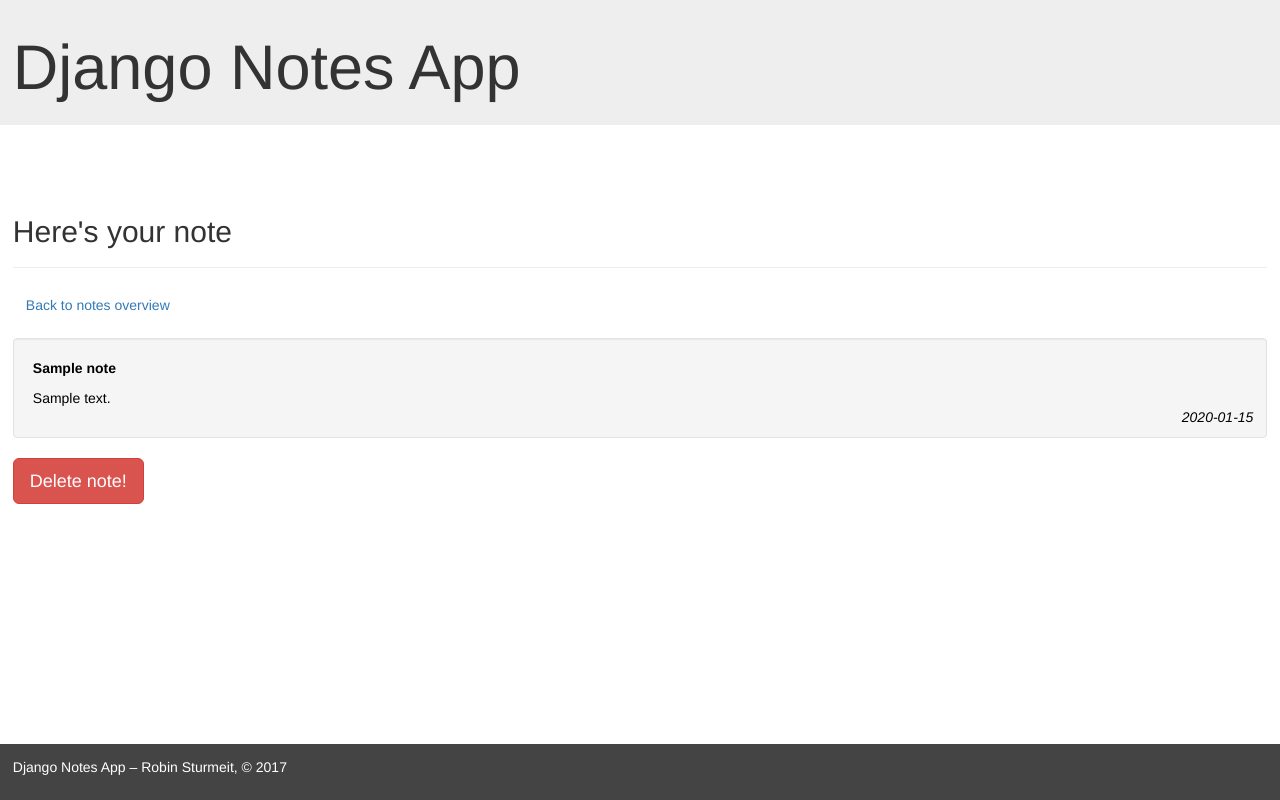
After one commit to stormoath/django-playground, a Django app: template playground/notes/templates/notes/detail.html in a window 1280 px wide. The commit adds this page. Run offline with Django 3.2, Linux system fonts and the light colour scheme; the template is opened without the code that fills it: most values are stand-ins (such as "Sample title", 1, 10 or a date in 2020); some libraries are stand-ins or nearby versions.

Commit message:
Add CSS, add detail view, edit and delete functionality

```diff
--- a/playground/notes/add_note.py
+++ b/playground/notes/add_note.py
@@ -4,4 +4,4 @@
 class post_note(forms.ModelForm):
     class Meta:
         model = Note
-        fields = ('title', 'text', 'color')
+        fields = ('title','text','color')
--- a/playground/notes/models.py
+++ b/playground/notes/models.py
@@ -2,7 +2,7 @@
 
 class Note(models.Model):
     title = models.CharField(max_length=100)
-    text = models.CharField(max_length=1000)
+    text = models.TextField(max_length=2500)
     COLORS = (
         ('A1D490','green'),
         ('90C3D4','blue'),
--- a/playground/notes/static/css/notes.css
+++ b/playground/notes/static/css/notes.css
@@ -0,0 +1,81 @@
+body {
+	margin: 0;
+	height: 100%;
+	display: flex;
+	flex-direction: column;
+}
+
+.jumbotron {
+	padding: 1vw;
+}
+
+.wrapper {
+	flex: 1 0 auto;
+	margin: 5vh 1vw;
+}
+
+.page-header {
+	margin-top: 0;
+}
+
+.footer {
+	width: 100%;
+	padding: 1vw;
+	background-color: rgb(68, 68, 68);
+	color: #fff;
+}
+
+.notes {
+	width: 100%;
+	display: flex;
+	flex-flow: row wrap;
+	justify-content: space-evenly;
+}
+
+.notes-link {
+	color: #000;
+	text-decoration: none;
+}
+
+.notes-link:hover {
+	color: #111;
+	text-decoration: none;
+}
+
+.notes div:hover, #note-detail:hover {
+	box-shadow: inset 0 0 100px 100px rgba(255, 255, 255, 0.4);
+}
+
+.notes div {
+	position: relative;
+	min-height: 200px;
+	min-width: 200px;
+	width: 30vw;
+	padding: 2vmin;
+	overflow: hidden;
+}
+
+.note-title {
+	font-weight: bolder;
+}
+
+.pub-date {
+	position: absolute;
+	font-style: italic;
+	bottom: 0;
+	right: 1vw;
+}
+
+#id_text {
+	width: 80vw;
+	vertical-align: top;
+	min-height: 30vh;
+}
+
+#note-detail {
+	position: relative;
+}
+
+.back {
+	margin-bottom: 2vh;
+}
--- a/playground/notes/templates/notes/add.html
+++ b/playground/notes/templates/notes/add.html
@@ -2,7 +2,7 @@
 
 {% block content %}
 	<div class="page-header">
-	<h2>Add your note here</h2>
+	<h2>Add or edit your note here</h2>
 	</div>
 {% if error_message %}
 	<div class="alert alert-danger" role="alert">
@@ -13,6 +13,6 @@
 <form method="POST">
 {% csrf_token %}
 {{note.as_p}}
-    <button type="submit" class="btn btn-lg btn-primary"></button>
+    <button type="submit" class="btn btn-lg btn-primary">Save your note!</button>
 </form>
 {% endblock %}
--- a/playground/notes/templates/notes/base.html
+++ b/playground/notes/templates/notes/base.html
@@ -14,8 +14,10 @@
 	<div class="jumbotron">
 		<h1> Django Notes App </h1>
 	</div>
+<div class="wrapper">
 	{% block content %}
 	{% endblock %}
+	</div>
 <div class="footer">
 <p>Django Notes App – Robin Sturmeit, &copy; 2017</p>
 </div>
--- /dev/null
+++ b/playground/notes/templates/notes/detail.html
@@ -0,0 +1,27 @@
+{% extends 'notes/base.html' %}
+
+{% block content %}
+	<div class="page-header">
+	<h2>Here's your note</h2>
+	</div>
+{% if error_message %}
+	<div class="alert alert-danger" role="alert">
+		<p><strong>{{ error_message }}</strong></p>
+		<a class="btn btn-lnk back" href="..">Back to notes overview</a>
+	</div>
+	<a class="btn btn-lnk back" href="..">Back to notes overview</a>
+{% else %}
+<a class="btn btn-lnk back" href="..">Back to notes overview</a>
+<a class="notes-link" href="/notes/{{note.id}}/edit">
+<div class="well" id="note-detail" style="background-color:#{{note.color}}">
+	<p class="note-title">{{note.title}}</p>
+	<p class="note-text">{{note.text}}</p>
+	<p class="pub-date">{{note.pubdate}}</p>
+</div>
+</a>
+<form method="POST">
+{% csrf_token %}
+    <button type="submit" class="btn btn-lg btn-danger">Delete note!</button>
+</form>
+{% endif %}
+{% endblock %}
--- a/playground/notes/urls.py
+++ b/playground/notes/urls.py
@@ -4,5 +4,6 @@
 urlpatterns = [
         url(r'^$', views.index, name='index'),
         url(r'^(?P<id>[0-9]+)/$', views.note, name='note'),
+        url(r'^(?P<id>[0-9]+)/edit$', views.edit, name='edit'),
         url(r'^add/$', views.add, name='add')
         ]
```
Also changed, not shown: playground/notes/static/notes/css/notes.css (added, +17 -0 lines), playground/notes/templates/notes/notelist.html (+7 -5 lines), playground/notes/views.py (+38 -3 lines), playground/db.sqlite3, playground/notes/migrations/0002_auto_20170727_1213.py (added), playground/notes/migrations/0003_auto_20170727_1338.py (added).
